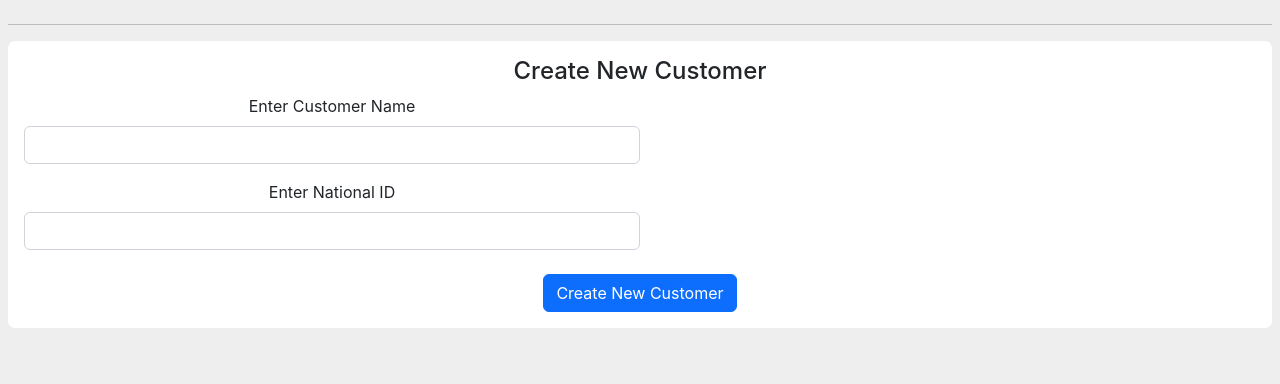
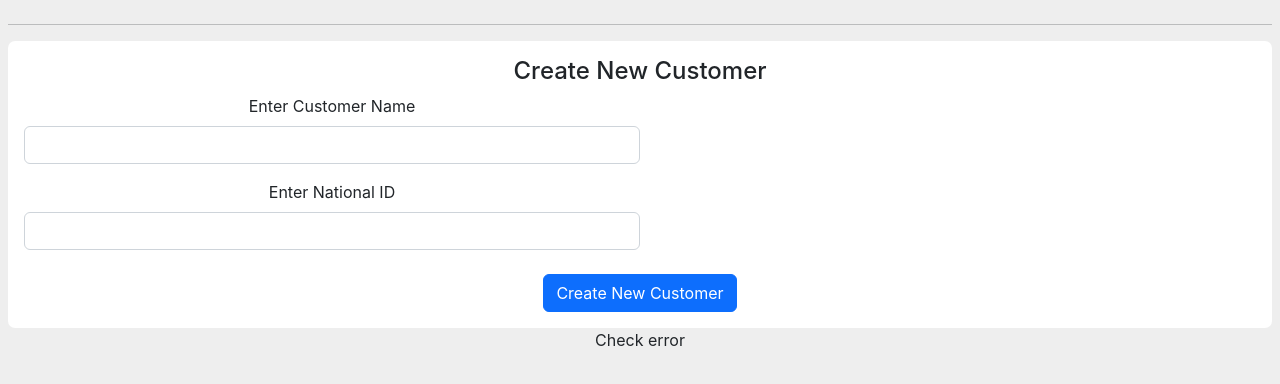
Before and after one commit to found4040/TodoinReactandTS, a React (Create React App) app: page / in a window 1280 px wide. Shown: the top 384 px of the page. Built offline with nearby package versions, Linux system fonts and the light colour scheme.

Commit message:
Eslint added

```diff
--- a/package.json
+++ b/package.json
@@ -8,6 +8,7 @@
     "@testing-library/jest-dom": "^5.16.5",
     "@testing-library/react": "^13.4.0",
     "@testing-library/user-event": "^13.5.0",
+    "eslint": "^8.43.0",
     "react": "^18.2.0",
     "react-dom": "^18.2.0",
     "react-icons": "^4.9.0",
@@ -41,5 +42,9 @@
       "last 1 firefox version",
       "last 1 safari version"
     ]
+  },
+  "devDependencies": {
+    "eslint-config-prettier": "^8.8.0",
+    "prettier": "2.8.8"
   }
 }
--- a/src/App.jsx
+++ b/src/App.jsx
@@ -1,7 +1,7 @@
-import React from 'react'
 import './App.css';
 // import Todo from './Todo';
 import Second from './ToDoComponents/Second';
+import Third from './Third/Third';
 
 
 const App = () => {
@@ -10,6 +10,9 @@ const App = () => {
       {/* <Todo/> */}
       <hr />
       <Second/>
+      <Third/>
+
+
     </div>
 
 
--- a/src/Features/accounts/account.jsx
+++ b/src/Features/accounts/account.jsx
@@ -21,7 +21,7 @@ const Account = () => {
     const {
         loan: currentLoan,
         loanPurpose: currentLoanPurpose,
-        // balance,
+
     } = useSelector((store) => store.account)
 
 
--- a/src/Features/accounts/accountSlice.jsx
+++ b/src/Features/accounts/accountSlice.jsx
@@ -53,7 +53,7 @@ export function deposit(amount, currency) {
   if (currency === "INR") return { type: "account/deposit", payload: amount }
   console.log(amount, currency, "h")
 
-  return async function (send, getState) {
+  return async function (send) {
     // send({ type: "account/deposit", payload: deposit })
 
     const res = await fetch(`https://api.frankfurter.app/latest?amount=${amount}&from=${currency}&to=INR`)
--- a/src/Features/customer/createCustomer.jsx
+++ b/src/Features/customer/createCustomer.jsx
@@ -1,6 +1,6 @@
 
 
-import React, { useState } from 'react'
+import  { useState } from 'react'
 import { useDispatch} from 'react-redux';
 import { createCustomer } from './customerSlice';
 
--- /dev/null
+++ b/src/Third/Third.jsx
@@ -0,0 +1,9 @@
+
+
+const Third = () => {
+  return (
+    <div>Check error</div>
+  )
+}
+
+export default Third
--- a/src/ToDoComponents/Second.jsx
+++ b/src/ToDoComponents/Second.jsx
@@ -1,4 +1,3 @@
-import React from 'react'
 import CreateCustomer from '../Features/customer/createCustomer';
 import Account from '../Features/accounts/account';
 import CustomerName from '../Features/customer/customerName';
```
Also changed, not shown: 2 other files (tests, documents, lock files or other folders).
